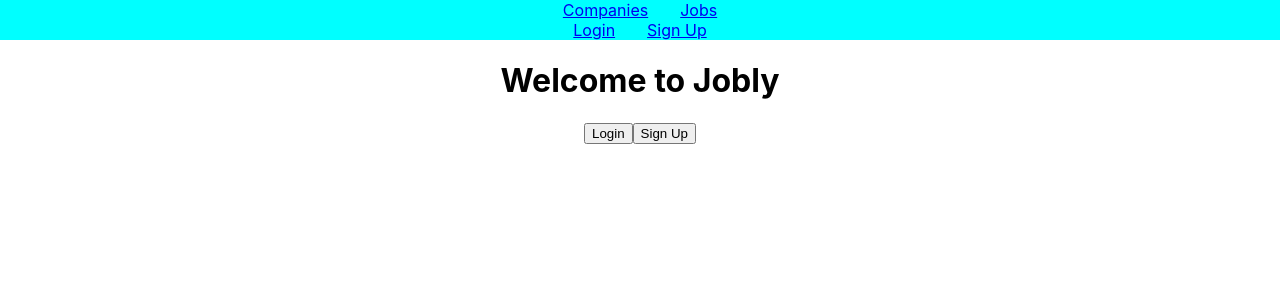
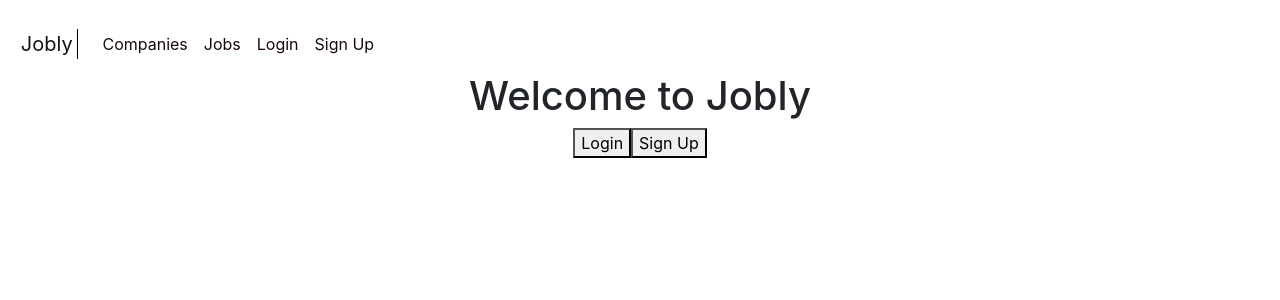
Before and after one commit to gmzi/jobly-frontend, a React (Create React App) app: page / in a window 1280 px wide. Shown: the top 300 px of the page. Built offline with nearby package versions, Linux system fonts and the light colour scheme; no server answers.

Commit message:
styles 1

```diff
--- a/package.json
+++ b/package.json
@@ -7,6 +7,7 @@
     "@testing-library/react": "^11.2.7",
     "@testing-library/user-event": "^12.8.3",
     "axios": "^0.21.1",
+    "bootstrap": "^5.0.1",
     "react": "^17.0.2",
     "react-dom": "^17.0.2",
     "react-router-dom": "^5.2.0",
--- a/src/Nav.css
+++ b/src/Nav.css
@@ -1,7 +1,23 @@
 .Nav {
-  background-color: aqua;
+  border-bottom: 2px solid rgba(0, 0, 0, 0.125);
 }
 
-.Nav a {
-  margin: 1rem;
+.navbar-brand {
+  border-right: 1px solid black;
+  padding: 0rem 0.3rem;
+  color: rgb(20, 19, 19);
 }
+
+.nav-link {
+  color: rgb(26, 9, 9);
+}
+
+.nav-link:hover {
+  color: black;
+  border-bottom: 1px solid black;
+}
+
+.nav-link.active {
+  color: black;
+  font-weight: bold;
+}
--- a/src/Nav.js
+++ b/src/Nav.js
@@ -8,32 +8,49 @@ const Nav = ({ logout }) => {
   const usr = user.user;
 
   return (
-    <nav className="Nav">
-      <NavLink exact to="/Companies">
+    <nav className="Navigation navbar navbar-expand-md">
+      <a className="navbar-brand" href="/">
+        Jobly
+      </a>
+      <ul className="navbar-nav ml-auto">
+        <li className="nav-item mr-4">
+          <NavLink className="nav-link" exact to="/Companies">
             Companies
           </NavLink>
-      <NavLink exact to="/Jobs">
+        </li>
+        <li className="nav-item mr-4">
+          <NavLink className="nav-link" exact to="/Jobs">
             Jobs
           </NavLink>
+        </li>
         {usr ? (
           <>
-          <NavLink exact to="/Profile">
+            <li className="nav-item mr-4">
+              <NavLink className="nav-link" exact to="/Profile">
                 Profile
               </NavLink>
-          <NavLink exact to="/" onClick={logout}>
+            </li>
+            <li className="nav-item mr-4">
+              <NavLink className="nav-link" exact to="/" onClick={logout}>
                 logout <span>{usr[1]}</span>
               </NavLink>
+            </li>
           </>
         ) : (
-        <div>
-          <NavLink exact to="/login">
+          <>
+            <li className="nav-item mr-4">
+              <NavLink className="nav-link" exact to="/login">
                 Login
               </NavLink>
-          <NavLink exact to="/signup">
+            </li>
+            <li className="nav-item mr-4">
+              <NavLink className="nav-link" exact to="/signup">
                 Sign Up
               </NavLink>
-        </div>
+            </li>
+          </>
         )}
+      </ul>
     </nav>
   );
 };
--- a/src/NotFound.js
+++ b/src/NotFound.js
@@ -0,0 +1,7 @@
+import React from 'react';
+
+const NotFound = () => {
+  return <p>Damn! That's not found</p>;
+};
+
+export default NotFound;
--- a/src/Routes.js
+++ b/src/Routes.js
@@ -1,6 +1,5 @@
 import React, { useEffect, useState, useContext } from 'react';
 import { Route, Switch, Redirect } from 'react-router-dom';
-import Welcome from './Welcome';
 import Home from './Home';
 import Companies from './Companies';
 import Company from './Company';
--- a/src/index.css
+++ b/src/index.css
@@ -1,5 +1,6 @@
 body {
   margin: 0;
+  padding: 1rem 1rem;
   font-family: -apple-system, BlinkMacSystemFont, 'Segoe UI', 'Roboto', 'Oxygen',
     'Ubuntu', 'Cantarell', 'Fira Sans', 'Droid Sans', 'Helvetica Neue',
     sans-serif;
@@ -11,3 +12,14 @@ code {
   font-family: source-code-pro, Menlo, Monaco, Consolas, 'Courier New',
     monospace;
 }
+
+input:focus,
+input:active,
+button:focus,
+button:active {
+  box-shadow: none !important;
+}
+
+label {
+  font-weight: bold;
+}
--- a/src/index.js
+++ b/src/index.js
@@ -1,5 +1,6 @@
 import React from 'react';
 import ReactDOM from 'react-dom';
+import 'bootstrap/dist/css/bootstrap.css';
 import './index.css';
 import App from './App';
 import reportWebVitals from './reportWebVitals';
```
Also changed, not shown: src/UserProvider.js (deleted, +0 -20 lines), src/Welcome.js (deleted), 1 other file (tests, documents, lock files or other folders). Lines whose indentation alone changed are shown as unchanged.
